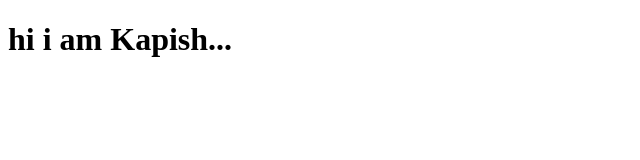
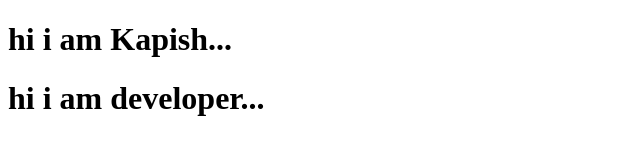
Before and after one commit to kapish9741/localrepo, a plain HTML site: page index.html in a window 1280 px wide. Shown: the whole page, without its empty margins (0-640 px from the left). Drawn offline with Linux system fonts and the light colour scheme.

Commit message:
new branch

```diff
--- a/index.html
+++ b/index.html
@@ -8,5 +8,6 @@
 </head>
 <body>
     <h1>hi i am Kapish...</h1>
+    <h1>hi i am developer...</h1>
 </body>
 </html>
```
Also changed, not shown: 1 other file.
